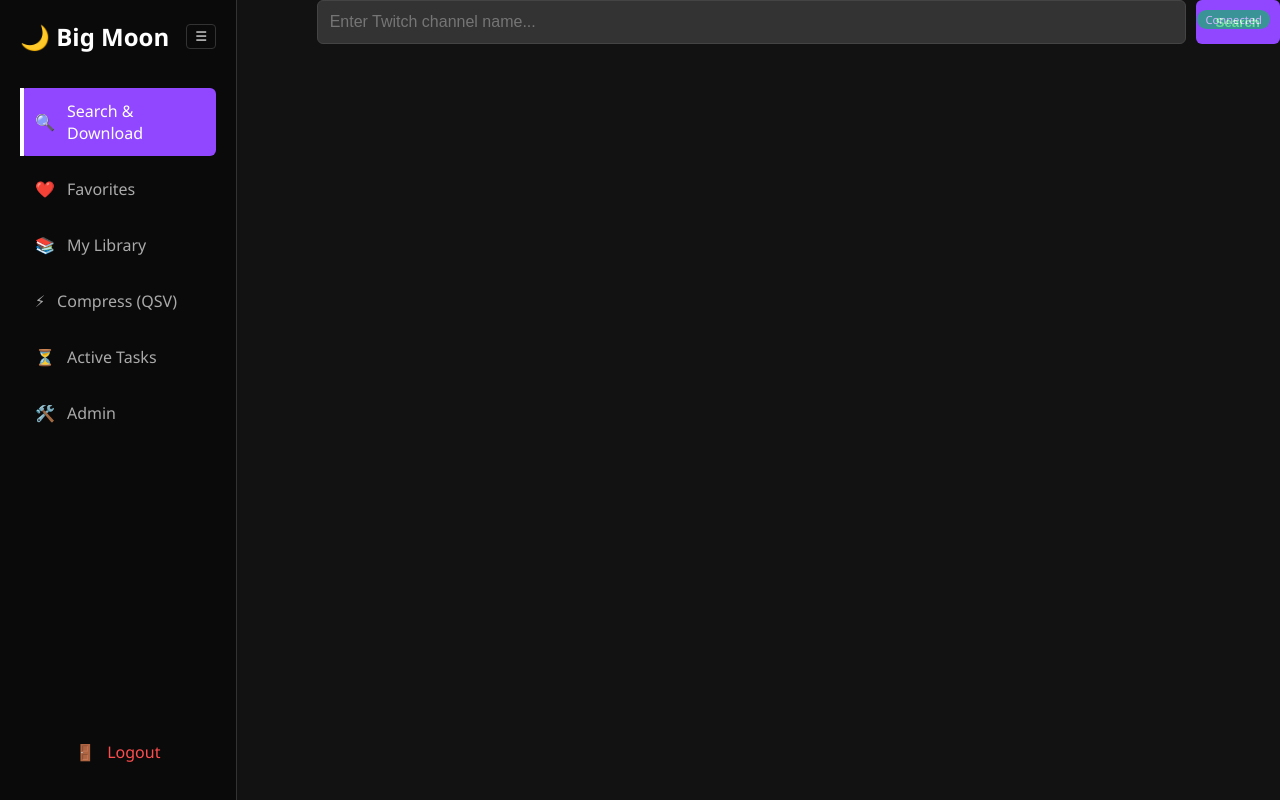
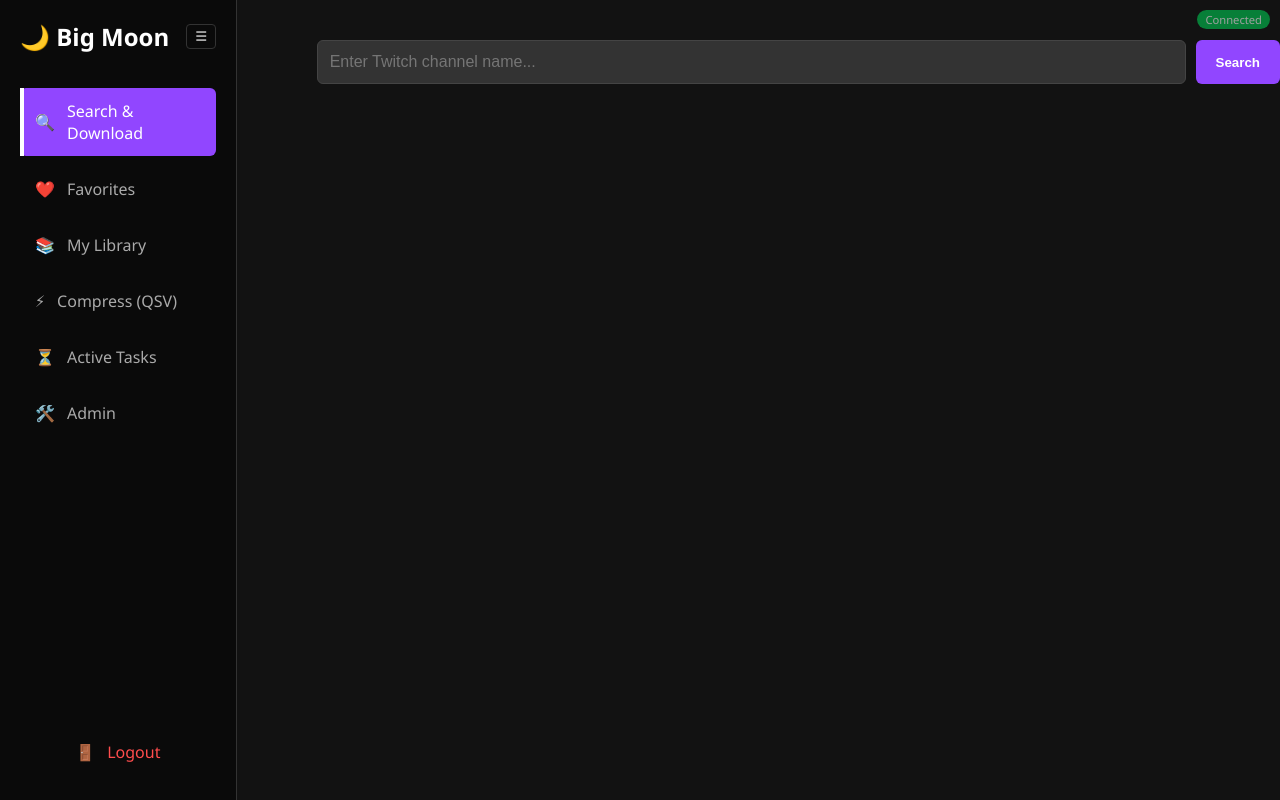
Before and after one commit to somewatson/bigmoon, a Flask app: page / in a window 1280 px wide. Run offline with Flask 3, Linux system fonts and the light colour scheme; a user stored in the database is signed in; some libraries are stand-ins or nearby versions.

Commit message:
style: align sticky header with main content padding

```diff
--- a/app/templates/index.html
+++ b/app/templates/index.html
@@ -30,7 +30,7 @@
 
         /* Main Content */
         .main-content { flex: 1; display: flex; flex-direction: column; overflow-y: auto; padding: 40px; position: relative; text-align: left; }
-        .sticky-header { position: sticky; top: 0; z-index: 100; background: var(--bg); padding-bottom: 20px; margin-bottom: 20px; text-align: left; }
+        .sticky-header { position: sticky; top: 40px; z-index: 100; background: var(--bg); padding-bottom: 20px; margin-bottom: 20px; text-align: left; }
         .tab-content { display: none; text-align: left; width: 100%; }
         .tab-content.active { display: block; }
 
```
